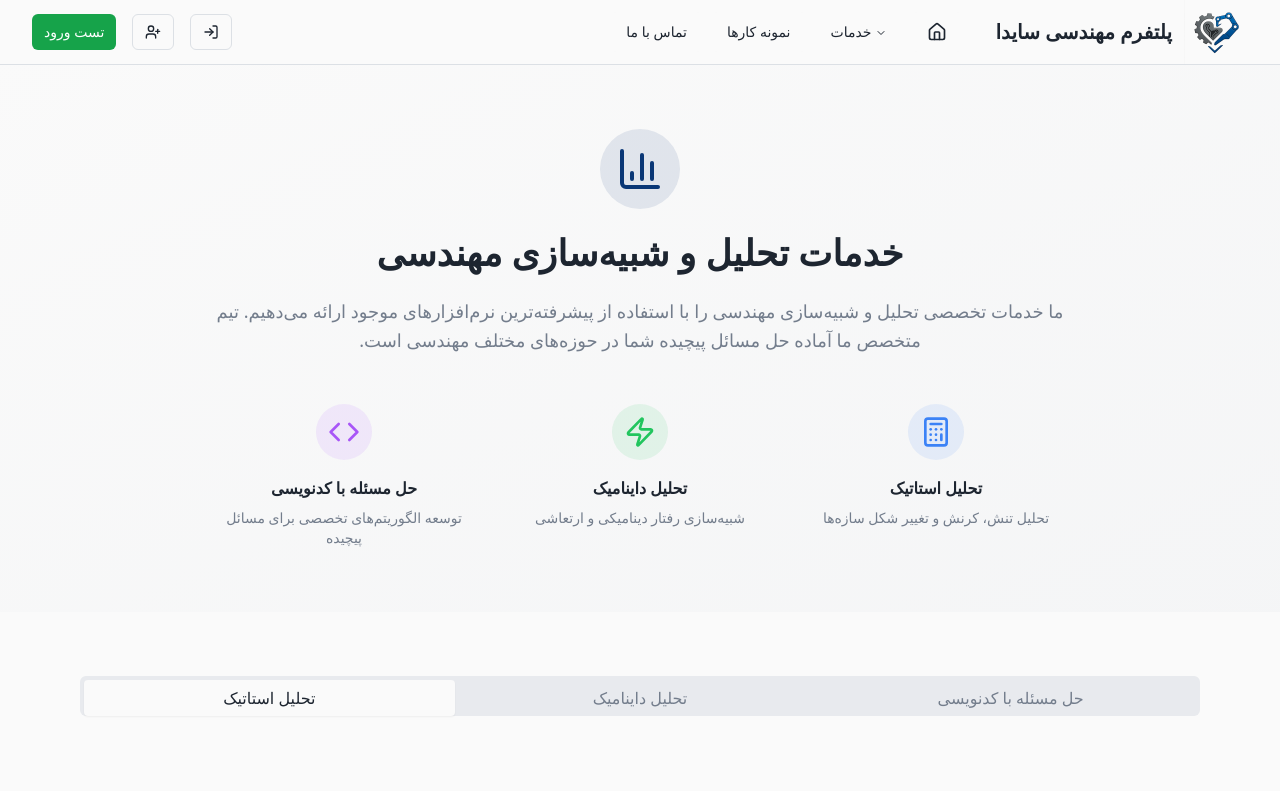
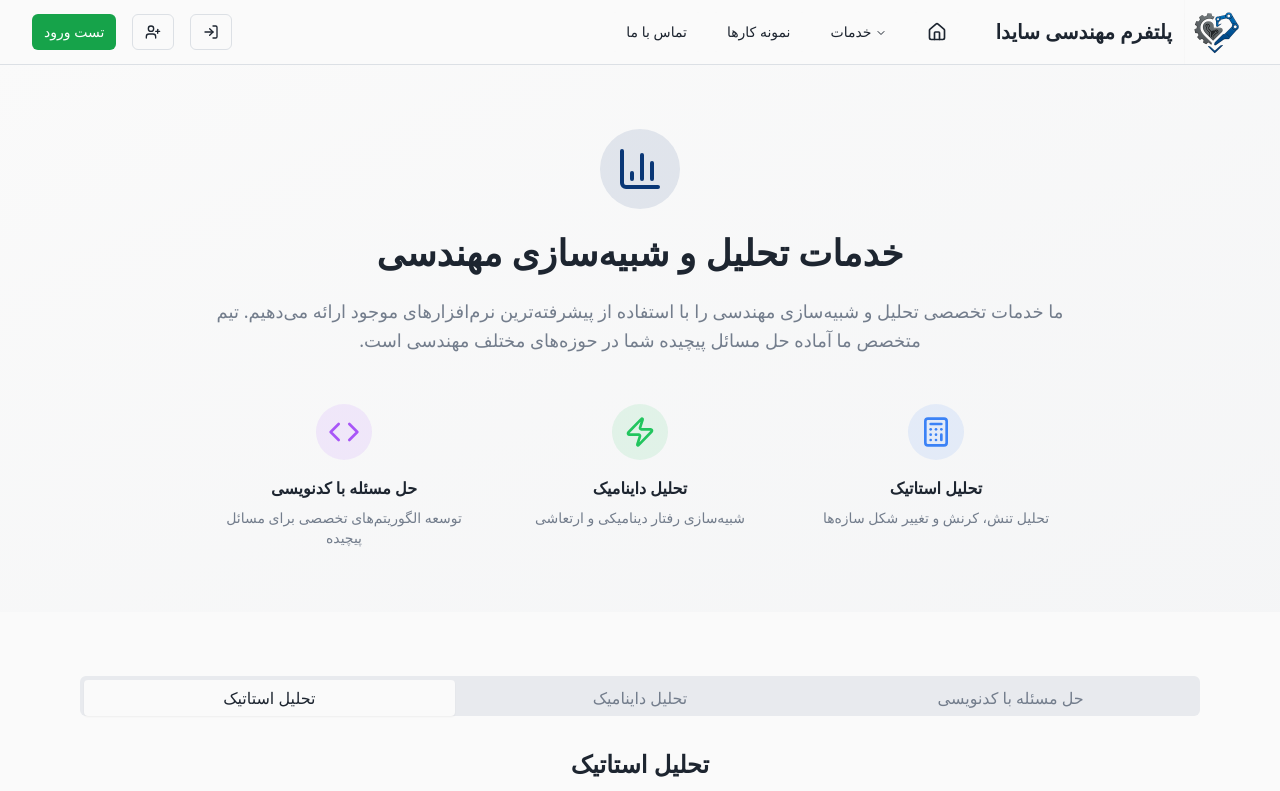
Before and after one commit to Aurliano/mech-craft-hub, a React (Vite) app: page /analysis in a window 1280 px wide. Shown: the top 791 px of the page. Built offline with nearby package versions, Linux system fonts and the light colour scheme.

Commit message:
Add conditional rendering for logged-in users
Show relevant forms and order button for logged-in users.

```diff
--- a/src/pages/AnalysisSimulation.tsx
+++ b/src/pages/AnalysisSimulation.tsx
@@ -13,7 +13,7 @@ import Footer from "@/components/Footer";
 
 const AnalysisSimulation = () => {
   // Mock authentication state - this should come from your auth context/state management
-  const [isAuthenticated] = useState(false); // Change to true to test logged-in state
+  const [isAuthenticated] = useState(true); // Change to true to test logged-in state
 
   const [formData, setFormData] = useState({
     description: "",
```
